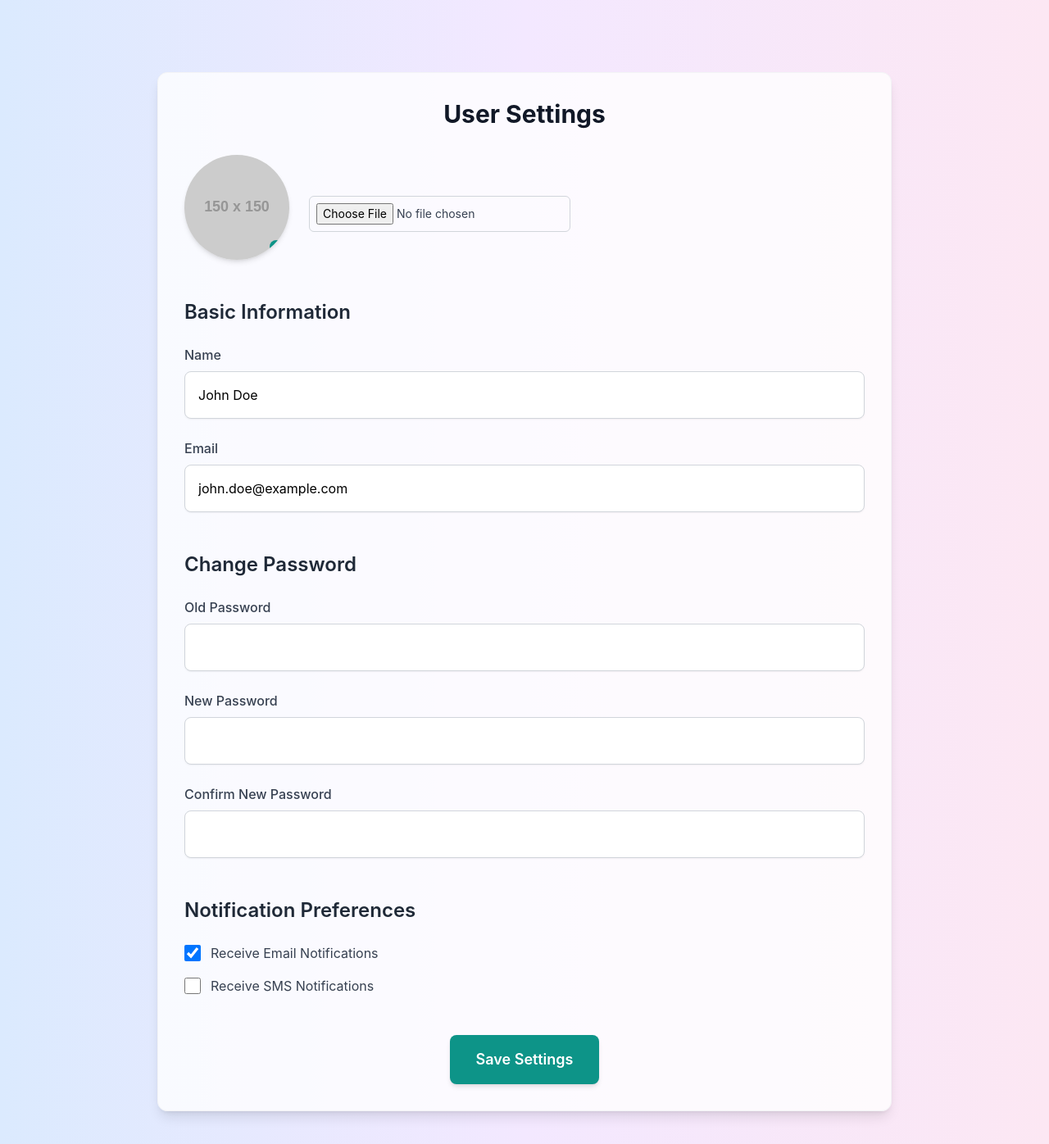
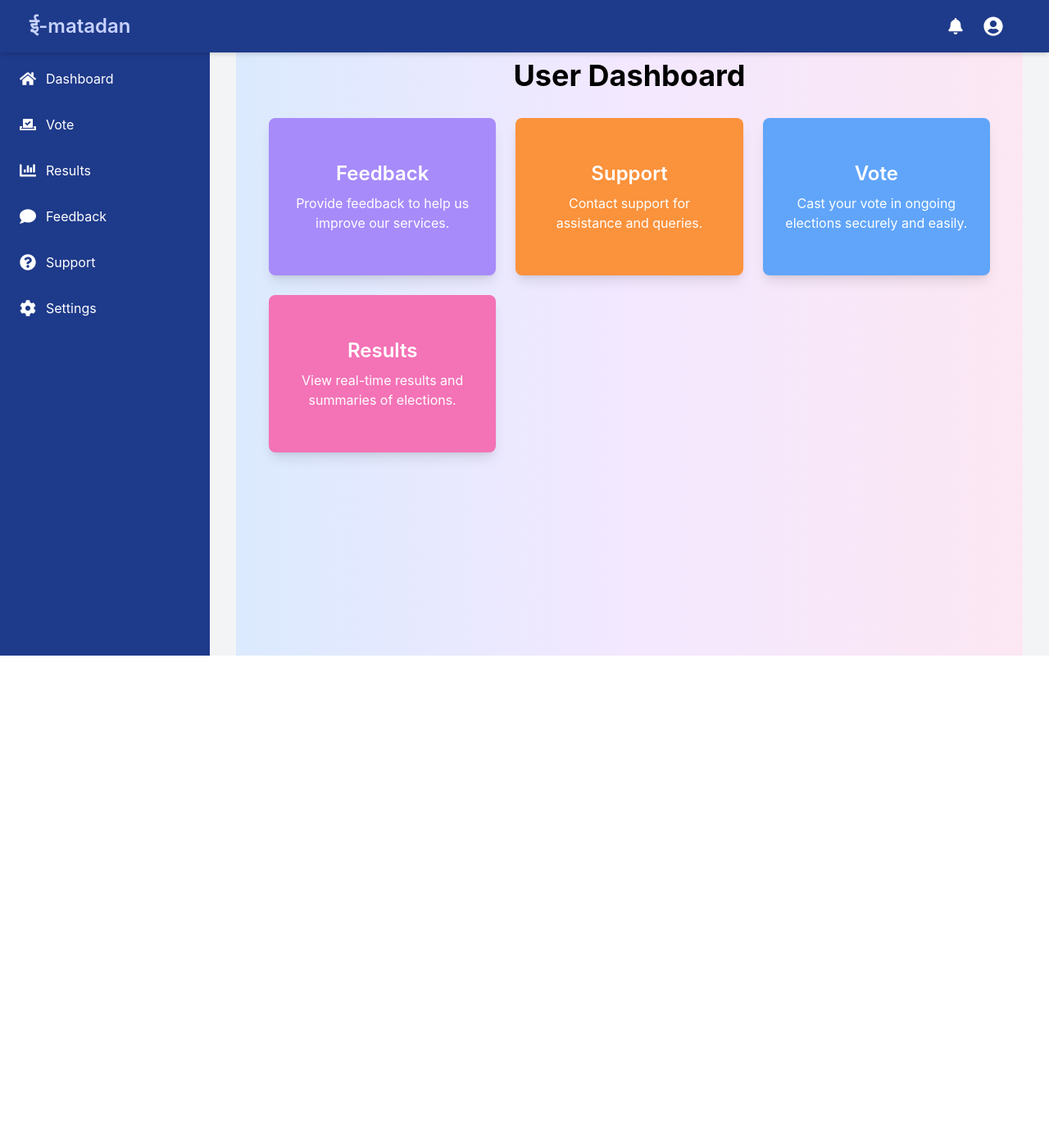
Before and after one commit to Pranav952/E-Matadan, a React (Create React App) app in the folder frontend/: page /user/dashboard in a window 1280 px wide. Shown: the whole page at 82% size. After the commit the page ends 800 px from the top, so only its background shows below. Built offline with nearby package versions, Linux system fonts and the light colour scheme.

Commit message:
dashboard component resolved

```diff
--- a/frontend/src/user/views/DashBoard.jsx
+++ b/frontend/src/user/views/DashBoard.jsx
@@ -1,196 +1,50 @@
-import React, { useState } from 'react';
+import React from "react";
+import { useNavigate } from "react-router-dom";
+import Layout from "../Layout";
 
-function UserSettings() {
-  const [userInfo, setUserInfo] = useState({
-    name: 'John Doe',
-    email: 'john.doe@example.com',
-    profilePic: null,
-  });
-
-  const [passwords, setPasswords] = useState({
-    oldPassword: '',
-    newPassword: '',
-    confirmPassword: '',
-  });
-
-  const [notifications, setNotifications] = useState({
-    email: true,
-    sms: false,
-  });
-
-  const handleProfileChange = (e) => {
-    const { name, value } = e.target;
-    setUserInfo((prevState) => ({
-      ...prevState,
-      [name]: value,
-    }));
-  };
-
-  const handlePasswordChange = (e) => {
-    const { name, value } = e.target;
-    setPasswords((prevState) => ({
-      ...prevState,
-      [name]: value,
-    }));
-  };
-
-  const handleNotificationChange = (e) => {
-    const { name, checked } = e.target;
-    setNotifications((prevState) => ({
-      ...prevState,
-      [name]: checked,
-    }));
-  };
-
-  const handleSave = () => {
-    // Logic to save changes (could be an API call)
-    alert('Settings saved!');
-  };
+function UserDashboard() {
+  const navigate = useNavigate();
 
   return (
-    <div className="bg-gradient-to-r from-blue-100 via-purple-100 to-pink-100 p-10 min-h-screen">
-      <div className="max-w-4xl mx-auto p-8 bg-white bg-opacity-80 rounded-xl shadow-lg mt-12 border border-gray-100">
-        <h2 className="text-3xl font-bold text-center text-gray-900 mb-8">User Settings</h2>
+    <Layout>
+      <div className="bg-gradient-to-r from-blue-100 via-purple-100 to-pink-100 p-10 min-h-screen">
+        <h2 className="text-4xl font-bold text-center mb-8">User Dashboard</h2>
+        <div className="grid grid-cols-1 sm:grid-cols-2 lg:grid-cols-3 gap-6">
+          <div
+            onClick={() => navigate("/user/feedback")}
+            className="h-48 bg-violet-400 text-white rounded-lg shadow-lg p-6 cursor-pointer transform transition duration-300 hover:scale-105 hover:bg-violet-500 flex flex-col justify-center"
+          >
+            <h3 className="text-2xl font-semibold mb-2 text-center">Feedback</h3>
+            <p className="text-center">Provide feedback to help us improve our services.</p>
+          </div>
 
-        {/* Profile Section */}
-        <div className="flex items-center space-x-6 mb-12">
-          <div className="w-32 h-32 rounded-full overflow-hidden bg-gray-100 shadow-md relative">
-            <img
-              src={userInfo.profilePic || 'https://via.placeholder.com/150'}
-              alt="Profile"
-              className="w-full h-full object-cover"
-            />
-            <label htmlFor="profilePic" className="absolute bottom-2 right-2 bg-teal-600 text-white p-2 rounded-full cursor-pointer hover:bg-teal-700">
-              <i className="fas fa-camera"></i>
-            </label>
-            <input
-              type="file"
-              id="profilePic"
-              onChange={(e) => setUserInfo({ ...userInfo, profilePic: URL.createObjectURL(e.target.files[0]) })}
-              className="hidden"
-            />
+          <div
+            onClick={() => navigate("/user/support")}
+            className="h-48 bg-orange-400 text-white rounded-lg shadow-lg p-6 cursor-pointer transform transition duration-300 hover:scale-105 hover:bg-orange-500 flex flex-col justify-center"
+          >
+            <h3 className="text-2xl font-semibold mb-2 text-center">Support</h3>
+            <p className="text-center">Contact support for assistance and queries.</p>
           </div>
-          <div>
-            <input
-              type="file"
-              onChange={(e) => setUserInfo({ ...userInfo, profilePic: URL.createObjectURL(e.target.files[0]) })}
-              className="mt-4 p-2 text-sm text-gray-700 border border-gray-300 rounded-md focus:outline-none focus:ring-2 focus:ring-teal-500 transition duration-300"
-            />
+
+          <div
+            onClick={() => navigate("/user/vote")}
+            className="h-48 bg-blue-400 text-white rounded-lg shadow-lg p-6 cursor-pointer transform transition duration-300 hover:scale-105 hover:bg-blue-500 flex flex-col justify-center"
+          >
+            <h3 className="text-2xl font-semibold mb-2 text-center">Vote</h3>
+            <p className="text-center">Cast your vote in ongoing elections securely and easily.</p>
+          </div>
+
+          <div
+            onClick={() => navigate("/user/results")}
+            className="h-48 bg-pink-400 text-white rounded-lg shadow-lg p-6 cursor-pointer transform transition duration-300 hover:scale-105 hover:bg-pink-500 flex flex-col justify-center"
+          >
+            <h3 className="text-2xl font-semibold mb-2 text-center">Results</h3>
+            <p className="text-center">View real-time results and summaries of elections.</p>
           </div>
         </div>
-
-        {/* Basic Info Section */}
-        <div className="mb-12">
-          <h3 className="text-2xl font-semibold text-gray-800 mb-6">Basic Information</h3>
-          <div className="space-y-6">
-            <div>
-              <label htmlFor="name" className="block text-gray-700 font-medium mb-2">Name</label>
-              <input
-                type="text"
-                id="name"
-                name="name"
-                value={userInfo.name}
-                onChange={handleProfileChange}
-                placeholder="John Doe"
-                className="w-full p-4 border border-gray-300 rounded-lg shadow-sm focus:ring-2 focus:ring-teal-600 focus:border-transparent transition duration-300 placeholder-gray-500"
-              />
-            </div>
-            <div>
-              <label htmlFor="email" className="block text-gray-700 font-medium mb-2">Email</label>
-              <input
-                type="email"
-                id="email"
-                name="email"
-                value={userInfo.email}
-                onChange={handleProfileChange}
-                placeholder="john.doe@example.com"
-                className="w-full p-4 border border-gray-300 rounded-lg shadow-sm focus:ring-2 focus:ring-teal-600 focus:border-transparent transition duration-300 placeholder-gray-500"
-              />
-            </div>
-          </div>
-        </div>
-
-        {/* Password Change Section */}
-        <div className="mb-12">
-          <h3 className="text-2xl font-semibold text-gray-800 mb-6">Change Password</h3>
-          <div className="space-y-6">
-            <div>
-              <label htmlFor="oldPassword" className="block text-gray-700 font-medium mb-2">Old Password</label>
-              <input
-                type="password"
-                id="oldPassword"
-                name="oldPassword"
-                value={passwords.oldPassword}
-                onChange={handlePasswordChange}
-                className="w-full p-4 border border-gray-300 rounded-lg shadow-sm focus:ring-2 focus:ring-teal-600 focus:border-transparent transition duration-300"
-              />
-            </div>
-            <div>
-              <label htmlFor="newPassword" className="block text-gray-700 font-medium mb-2">New Password</label>
-              <input
-                type="password"
-                id="newPassword"
-                name="newPassword"
-                value={passwords.newPassword}
-                onChange={handlePasswordChange}
-                className="w-full p-4 border border-gray-300 rounded-lg shadow-sm focus:ring-2 focus:ring-teal-600 focus:border-transparent transition duration-300"
-              />
-            </div>
-            <div>
-              <label htmlFor="confirmPassword" className="block text-gray-700 font-medium mb-2">Confirm New Password</label>
-              <input
-                type="password"
-                id="confirmPassword"
-                name="confirmPassword"
-                value={passwords.confirmPassword}
-                onChange={handlePasswordChange}
-                className="w-full p-4 border border-gray-300 rounded-lg shadow-sm focus:ring-2 focus:ring-teal-600 focus:border-transparent transition duration-300"
-              />
-            </div>
-          </div>
-        </div>
-
-        {/* Notification Preferences Section */}
-        <div className="mb-12">
-          <h3 className="text-2xl font-semibold text-gray-800 mb-6">Notification Preferences</h3>
-          <div className="space-y-4">
-            <div className="flex items-center">
-              <input
-                type="checkbox"
-                id="email"
-                name="email"
-                checked={notifications.email}
-                onChange={handleNotificationChange}
-                className="h-5 w-5 text-teal-600 focus:ring-teal-500 transition duration-300"
-              />
-              <label htmlFor="email" className="ml-3 text-gray-700">Receive Email Notifications</label>
-            </div>
-            <div className="flex items-center">
-              <input
-                type="checkbox"
-                id="sms"
-                name="sms"
-                checked={notifications.sms}
-                onChange={handleNotificationChange}
-                className="h-5 w-5 text-teal-600 focus:ring-teal-500 transition duration-300"
-              />
-              <label htmlFor="sms" className="ml-3 text-gray-700">Receive SMS Notifications</label>
-            </div>
-          </div>
-        </div>
-
-        {/* Save Settings Button */}
-        <div className="text-center">
-          <button
-            onClick={handleSave}
-            className="px-8 py-4 bg-teal-600 text-white rounded-lg text-lg font-semibold shadow-md hover:bg-teal-700 focus:ring-2 focus:ring-teal-500 focus:ring-offset-2 transition duration-300"
-          >
-            Save Settings
-          </button>
-        </div>
       </div>
-    </div>
+    </Layout>
   );
 }
 
-export default UserSettings;
+export default UserDashboard;
--- a/frontend/src/user/views/Settings.jsx
+++ b/frontend/src/user/views/Settings.jsx
@@ -48,16 +48,26 @@ function UserSettings() {
   };
 
   return (
-    <div className="max-w-4xl mx-auto p-8 bg-gradient-to-r from-teal-100 via-teal-200 to-teal-300 rounded-xl shadow-lg mt-12 border border-gray-100">
+    <div className="bg-gradient-to-r from-blue-100 via-purple-100 to-pink-100 p-10 min-h-screen">
+      <div className="max-w-4xl mx-auto p-8 bg-white bg-opacity-80 rounded-xl shadow-lg mt-12 border border-gray-100">
         <h2 className="text-3xl font-bold text-center text-gray-900 mb-8">User Settings</h2>
 
         {/* Profile Section */}
         <div className="flex items-center space-x-6 mb-12">
-        <div className="w-32 h-32 rounded-full overflow-hidden bg-gray-100 shadow-md">
+          <div className="w-32 h-32 rounded-full overflow-hidden bg-gray-100 shadow-md relative">
             <img
               src={userInfo.profilePic || 'https://via.placeholder.com/150'}
               alt="Profile"
               className="w-full h-full object-cover"
+            />
+            <label htmlFor="profilePic" className="absolute bottom-2 right-2 bg-teal-600 text-white p-2 rounded-full cursor-pointer hover:bg-teal-700">
+              <i className="fas fa-camera"></i>
+            </label>
+            <input
+              type="file"
+              id="profilePic"
+              onChange={(e) => setUserInfo({ ...userInfo, profilePic: URL.createObjectURL(e.target.files[0]) })}
+              className="hidden"
             />
           </div>
           <div>
@@ -81,7 +91,8 @@ function UserSettings() {
                 name="name"
                 value={userInfo.name}
                 onChange={handleProfileChange}
-              className="w-full p-4 border border-gray-300 rounded-lg shadow-sm focus:ring-2 focus:ring-teal-600 focus:border-transparent transition duration-300"
+                placeholder="John Doe"
+                className="w-full p-4 border border-gray-300 rounded-lg shadow-sm focus:ring-2 focus:ring-teal-600 focus:border-transparent transition duration-300 placeholder-gray-500"
               />
             </div>
             <div>
@@ -92,7 +103,8 @@ function UserSettings() {
                 name="email"
                 value={userInfo.email}
                 onChange={handleProfileChange}
-              className="w-full p-4 border border-gray-300 rounded-lg shadow-sm focus:ring-2 focus:ring-teal-600 focus:border-transparent transition duration-300"
+                placeholder="john.doe@example.com"
+                className="w-full p-4 border border-gray-300 rounded-lg shadow-sm focus:ring-2 focus:ring-teal-600 focus:border-transparent transition duration-300 placeholder-gray-500"
               />
             </div>
           </div>
@@ -177,6 +189,7 @@ function UserSettings() {
           </button>
         </div>
       </div>
+    </div>
   );
 }
 
```
Lines whose indentation alone changed are shown as unchanged.
